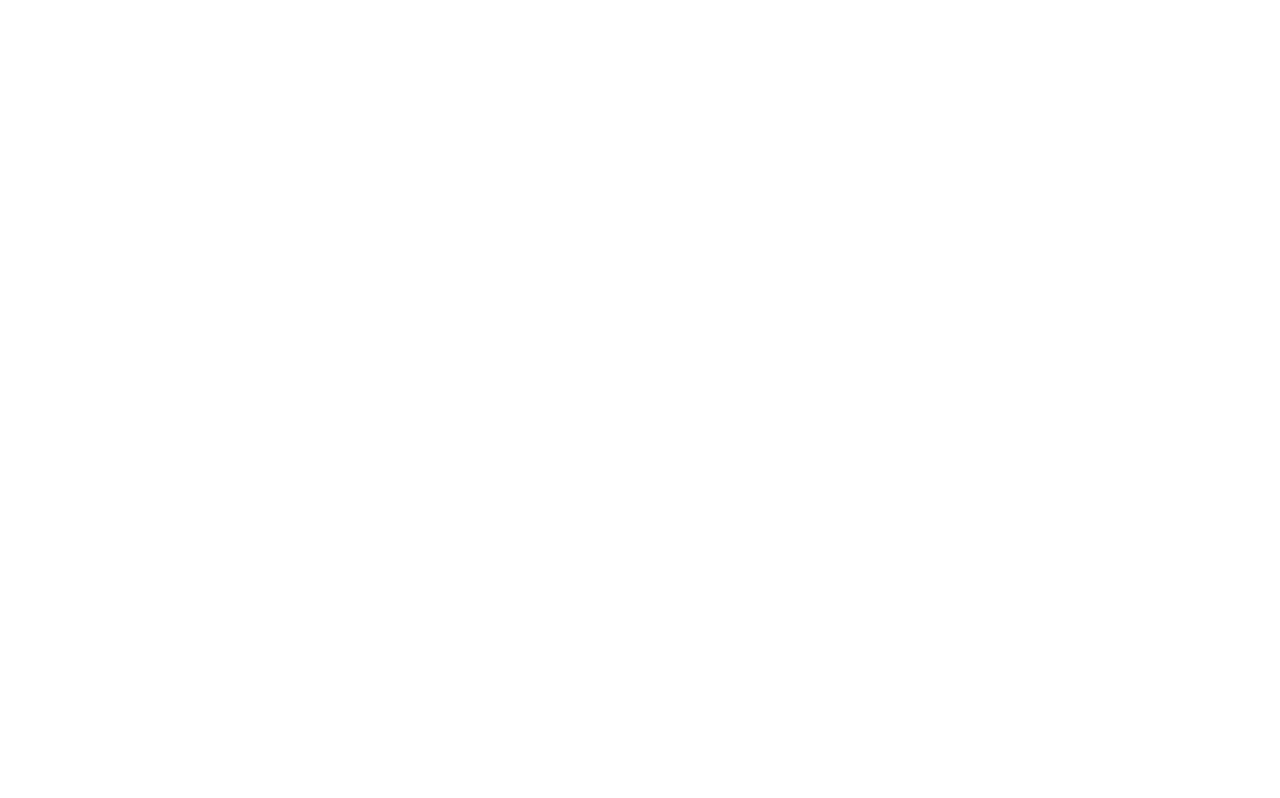
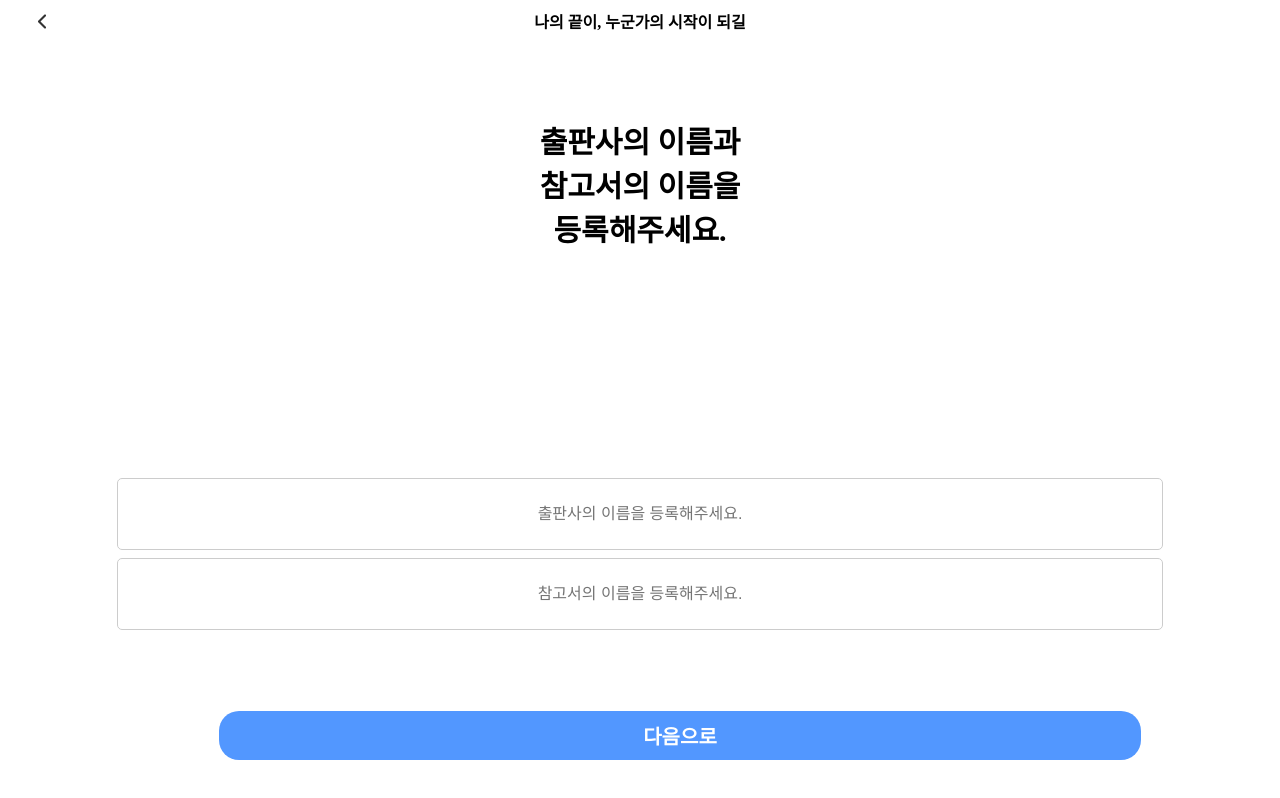
Before and after one commit to GDSC-snowflowerthon/BookBridge-team02-web, a React (Create React App) app: page /donate/process in a window 1280 px wide. Before the commit this address had no page. Built offline with nearby package versions, Linux system fonts and the light colour scheme.

Commit message:
last commit

```diff
--- a/package.json
+++ b/package.json
@@ -6,6 +6,7 @@
     "@emotion/react": "^11.11.3",
     "@emotion/styled": "^11.11.0",
     "@reduxjs/toolkit": "^2.0.1",
+    "@tanstack/react-query": "^5.17.9",
     "@testing-library/jest-dom": "^5.17.0",
     "@testing-library/react": "^13.4.0",
     "@testing-library/user-event": "^13.5.0",
@@ -14,6 +15,7 @@
     "query-string": "^8.1.0",
     "react": "^18.2.0",
     "react-dom": "^18.2.0",
+    "react-query": "^3.39.3",
     "react-redux": "^9.0.4",
     "react-router": "^6.21.1",
     "react-router-dom": "^6.21.1",
@@ -43,5 +45,8 @@
       "last 1 firefox version",
       "last 1 safari version"
     ]
+  },
+  "devDependencies": {
+    "@tanstack/react-query-devtools": "^5.17.9"
   }
 }
--- a/src/PageRoute.js
+++ b/src/PageRoute.js
@@ -3,9 +3,8 @@ import { Routes, Route, useParams } from "react-router-dom";
 import Dongui from "./pages/donate/donategui.js";
 import Mydonation from "./pages/donate/mydonation.js";
 import Mypage from "./pages/donate/mypage.js";
-import Nickname from "./pages/donate/nickname.js";
+// import Nickname from "./pages/donate/nickname.js";
 import Process1 from "./pages/donate/process1.js";
-import Process2 from "./pages/donate/process2.js";
 import Process3 from "./pages/donate/process3.js";
 import Process4 from "./pages/donate/process4.js";
 import Process5 from "./pages/donate/process5.js";
@@ -14,7 +13,6 @@ import Done from "./pages/donate/done.js";
 import AgencyLogin from "./pages/reciever/agencylogin.js";
 import AgencySignUp from "./pages/reciever/agencysignup.js";
 import BookList from "./pages/reciever/booklist.js";
-import BookInfo from "./pages/reciever/bookinfo.js";
 import Finish from "./pages/reciever/finish.js";
 import SearchBooks from "./pages/reciever/searchbooks.js";
 import Choose from "./pages/main/choose.js";
@@ -23,6 +21,9 @@ import Check from "./pages/main/check.js";
 import Login from "./pages/main/userlogin.js";
 import Usersingup from "./pages/main/usersignup.js";
 import SearchBookList from "./pages/reciever/searchbooklist.js";
+import BookInfo from "./pages/reciever/bookinfo.jsx";
+import Process2 from "./pages/donate/process2.js";
+import Process from "./pages/donate/process/Process.jsx";
 
 const PageRoute = () => {
   return (
@@ -33,7 +34,8 @@ const PageRoute = () => {
       <Route path="/login" element={<Login />}></Route>
       <Route path="/signup" element={<Usersingup />}></Route>
       <Route path="/donate/gui" element={<Dongui />}></Route>
-      <Route path="/donate/nickname" element={<Nickname />}></Route>
+      {/* <Route path="/donate/nickname" element={<Nickname />}></Route> */}
+      <Route path="/donate/process" element={<Process />}></Route>
       <Route path="/donate/process1" element={<Process1 />}></Route>
       <Route path="/donate/process2" element={<Process2 />}></Route>
       <Route path="/donate/process3" element={<Process3 />}></Route>
--- a/src/pages/donate/mydonation.js
+++ b/src/pages/donate/mydonation.js
@@ -68,7 +68,6 @@ const StyledParagraph2 = styled.p`
   font-size: 16px;
   position: fixed;
   color: white;
-  bottom: ;
   z-index: 1;
 
   @font-face {
--- /dev/null
+++ b/src/pages/donate/process/Process.jsx
@@ -0,0 +1,35 @@
+import React, { useState } from 'react'
+import * as S from './style'
+import Process2 from '../process2';
+import Process3 from '../process3';
+import Process4 from '../process4';
+function Process() {
+  const [step, setStep] = useState(0);
+  const [info, setInfo] = useState({
+    publisher:"",
+    bookName:"",
+    category:"",
+  })
+
+
+
+  return (
+    <S.ProcessCotinaer>
+      {/* ---------- process 1 ---------- */}
+      {step === 0 ?<><Process2 setStep={setStep} info={info} setInfo={setInfo}/></>  : <></>}
+      {/* ---------- process 2 ---------- */}
+      {step === 1 ?<><Process3 setStep={setStep} info={info} setInfo={setInfo}/></>  : <></>}
+      {/* ---------- process 3 ---------- */}
+      {step === 2 ?<><Process4 setStep={setStep} info={info} setInfo={setInfo}/></>  : <></>}
+
+      {/* ---------- process 4 ---------- */}
+
+      {/* ---------- process 5 ---------- */}
+
+
+
+    </S.ProcessCotinaer>
+  )
+}
+
+export default Process
--- /dev/null
+++ b/src/pages/donate/process/style.jsx
@@ -0,0 +1,5 @@
+import styled from "styled-components";
+
+export const ProcessCotinaer = styled.div`
+    display: flex;
+`;
--- a/src/pages/donate/process1.js
+++ b/src/pages/donate/process1.js
@@ -56,9 +56,7 @@ const BoxImg = styled.div`
 		bottom:45%;
 
 `;
-const Hello = () => {
-
-
+const Process1 = () => {
     return (
         <>
             <Header />
@@ -71,10 +69,9 @@ return (
                 <br/>
                 만나서 반갑습니다!
             </StyledParagraph2>
-        <PostBtngo value='다음으로' type='button' to='/donate/process2'/>
+            <PostBtngo value='다음으로' type='button' to='/donate/process'/>
         </>
-
         );
 };
 
-export default Hello;
+export default Process1;
--- a/src/pages/donate/process2.js
+++ b/src/pages/donate/process2.js
@@ -2,7 +2,8 @@ import React, { useState } from 'react';
 import styled from '@emotion/styled';
 import PostBtngo from '../../components/postbtngo';
 import Header from '../../components/Layout/Header';
-import { common } from '../../styles/common';
+import {  QueryClient, QueryClientProvider } from 'react-query';
+
 const StyledParagraph1 = styled.p`
 font-weight: 900;
 font-size: 30px;
@@ -15,8 +16,7 @@ bottom: 65%;
 text-align: center;
 `;
 
-const Textboxdesign = styled.p`
-
+const Textboxdesign = styled.input`
 position: fixed;
 color: black;
 z-index: 1;
@@ -24,13 +24,12 @@ left: 50%;
 transform: translateX(-50%);
 bottom: 30%;
 text-align: center;
-font-size: 64px;
+font-size: 16px;
 padding: 10px;
 width: 80%;
 `;
 
-const Textboxdesign1 = styled.p`
-
+const Textboxdesign1 = styled.input`
 position: fixed;
 color: black;
 z-index: 1;
@@ -38,7 +37,7 @@ left: 50%;
 transform: translateX(-50%);
 bottom: 20%;
 text-align: center;
-font-size: 64px;
+font-size: 16px;
 padding: 10px;
 width: 80%;
 `;
@@ -56,16 +55,44 @@ bottom: 55%;
 text-align: center;
 `;
 
-const Hello = () => {
+const queryClient = new QueryClient();
+
+const Process2 = ({setStep, info, setInfo}) => {
     const [editableText, setEditableText] = useState('오. 텍스트박스 안되네');
 
-const handleTextChange = (event) => {
-    setEditableText(event.target.textContent);
-};
+
+    const onNextStep = () => {
+        setStep(prev=>prev+1);
+    }
+
+// const { mutate: setPublisherMutation } = useMutation(
+//     async (newPublisher) => {
+//     // 비동기 작업을 수행하고 상태를 업데이트하는 로직
+//     setPublisher(newPublisher);
+//     },
+//     {
+//     onSuccess: () => {
+//         console.log('Publisher updated successfully!');
+//     },
+//     }
+// );
+
+// const { mutate: setBookNameMutation } = useMutation(
+//     async (newBookName) => {
+//     // 비동기 작업을 수행하고 상태를 업데이트하는 로직
+//     setBookName(newBookName);
+//     },
+//     {
+//     onSuccess: () => {
+//         console.log('Book name updated successfully!');
+//     },
+//     }
+// );
 
 return (
     <>
     <Header />
+    <div style={{marginBottom:"100px"}}>
         <StyledParagraph1>
             출판사의 이름과
             <br />
@@ -73,44 +100,28 @@ return (
             <br />
             등록해주세요.
         </StyledParagraph1>
-    <br/>
-    <br/>
-    <br/>
-    <br/>
-    <br/>
-    <br/>
-    <br/>
-    <br/>
-    <br/>
-    <br/>
-    <br/>
-    <br/>
-    <br/>
-    <br/>
-    <br/>
-    <br/>
-    <br/>
-    <br/>
-    <br/>
-    <Textboxdesign>
-        <input
+    </div>
+
+    <Textboxdesign
         type="text"
         placeholder="출판사의 이름을 등록해주세요."
         className="input-field"
+        value={info.publisher}
+        onChange={(e) => setInfo({ ...info, publisher: e.target.value })}
     />
-    </Textboxdesign>
-    <Textboxdesign1>
-        <input
+    <Textboxdesign1
         type="text"
         placeholder="참고서의 이름을 등록해주세요."
         className="input-field"
+        value={info.bookName}
+        onChange={(e) => setInfo({ ...info, bookName: e.target.value })}
     />
-    </Textboxdesign1>
-    <StyledParagraph3>
-    </StyledParagraph3>
-    <PostBtngo value="다음으로" type="button" to="/donate/process3" />
+
+    <StyledParagraph3></StyledParagraph3>
+    {/* <PostBtngo value="다음으로" type="button" to="/donate/process3" /> */}
+    <PostBtngo value="다음으로" type="button" onClick={onNextStep} />
     </>
 );
 };
 
-export default Hello;
+export default Process2;
--- a/src/pages/donate/process3.js
+++ b/src/pages/donate/process3.js
@@ -68,12 +68,18 @@ height: 60px;
 `;
 
 
-const Hello = () => {
-
+const Process3 = ({setStep, info, setInfo}) => {
+    console.log(info);
+    const onNextStep = () => {
+        setStep(prev=>prev+1);
+    }
     const [selectedButton, setSelectedButton] = useState(null);
-
+    // onChange={(e) => setInfo({ ...info, category: e.target.value })}
     const handleButtonClick = (buttonName) => {
         setSelectedButton(buttonName);
+        setInfo({ ...info, category: buttonName }); // Update the category in the info state
+
+
     };
 return (
     <>
@@ -99,9 +105,9 @@ return (
     </EditableButton>
     </StyledParagraph5>
 
-    <PostBtngo value="다음으로" type="button" to="/donate/process4" />
+    <PostBtngo value="다음으로" type="button" onClick={onNextStep} />
     </>
 );
 };
 
-export default Hello;
+export default Process3;
--- a/src/pages/reciever/bookinfo.js
+++ b/src/pages/reciever/bookinfo.jsx
@@ -17,22 +17,41 @@ import "../../styles/bookinfo.css";
 		"created_at" : datetime,
 	}
 */
-const BookInfo = () => {
+
+function BookInfo() {
   const { search } = useLocation();
   const { book_id } = queryString.parse(search);
+  // 초기화 여부 파악
+  const [isInit, setIsInit] = useState(false);
+  const [book,setBook] = useState();
+
+  // 데이터 페치 함수
   const fetchData = async () => {
     try {
       const response = await axios.get(`/book/${book_id}`);
       const book = response.data;
+      setBook(book);
+      // 초기화 완료
+      setIsInit(true);
     } catch (error) {
       console.error("데이터 로딩 중 오류 발생", error);
     }
   };
 
-  fetchData();
+  useEffect(() => {
+    fetchData();
+    console.log("data")
+  }, [])
+
 
   return (
-    <div className="bookinfo-container">
+    <>
+    {
+      isInit ?
+      <>로딩중...</>
+      :
+      <>
+      <div className="bookinfo-container">
       <Header></Header>
       <div className="header-info">정보 세부보기</div>
       <img className="bookImg" alt="bookImg" src={book.outsideImageUrl} />
@@ -73,7 +92,9 @@ const BookInfo = () => {
         </Link>
       </div>
     </div>
-  );
-};
-
-export default BookInfo;
+      </>
+    }
+    </>
+  )
+}
+export default BookInfo
```
Also changed, not shown: 1 other file (tests, documents, lock files or other folders). Lines whose indentation alone changed are shown as unchanged.
